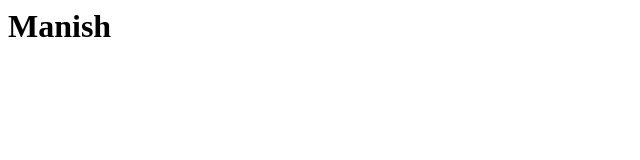
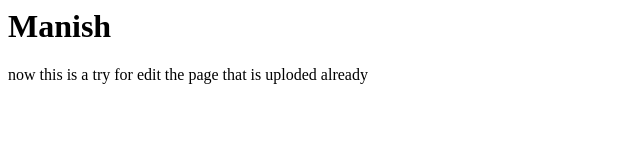
Before and after one commit to agnani/test, a plain HTML site: page index.html in a window 1280 px wide. Shown: the whole page, without its empty margins (0-640 px from the left). Drawn offline with Linux system fonts and the light colour scheme.

Commit message:
change index

```diff
--- a/index.html
+++ b/index.html
@@ -4,5 +4,6 @@
 </head>
 <body>
 <h1>Manish</h1>
+now this is a try for edit the page that is uploded already
 </body>
 </html>
```
